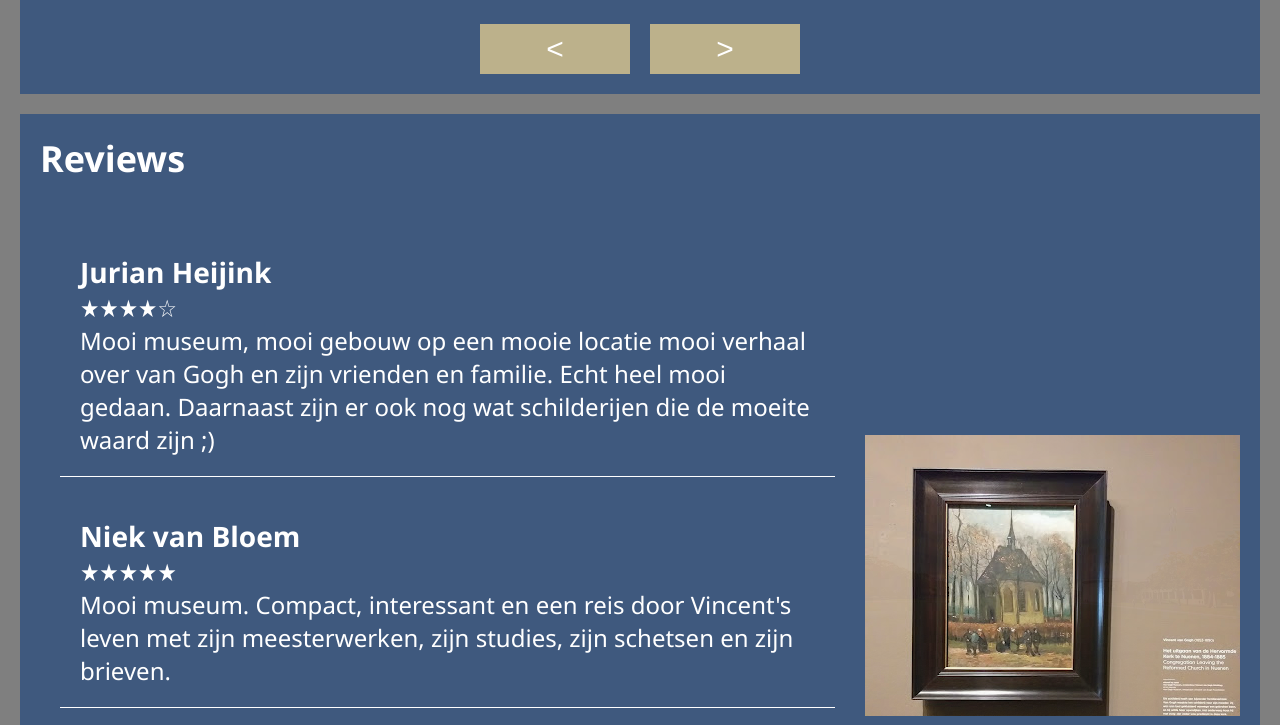
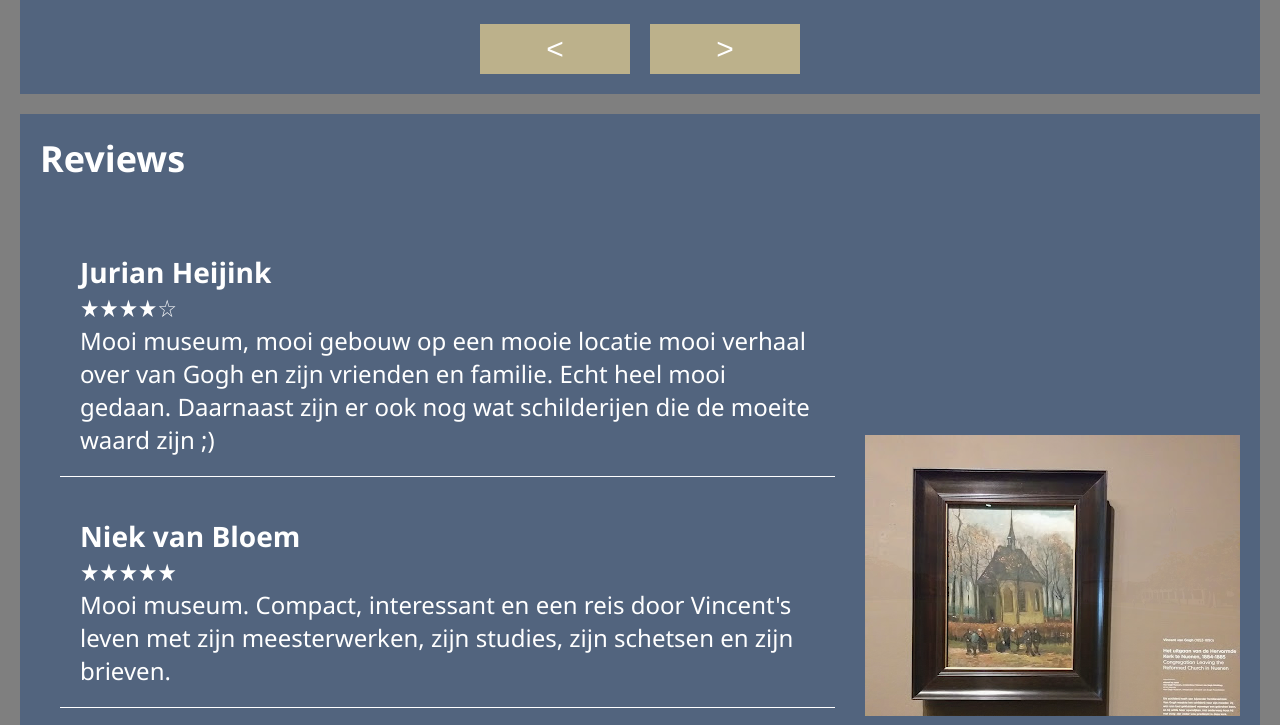
Before and after one commit to pinkflamey/f1m2-bo, a plain HTML site: page web/index.html in a window 1280 px wide. Shown: the part 1470-2195 px from the top of the page. Drawn offline with Linux system fonts and the light colour scheme.

Commit message:
changed section background

```diff
--- a/web/styles/style.css
+++ b/web/styles/style.css
@@ -148,7 +148,7 @@ main {
 }
 
 section {
-    background-color: #3f597e;
+    background-color: rgba(63, 89, 126, 0.7);
     padding: 20px 20px 20px 20px;
     margin: 20px 20px 0px 20px;
 }
@@ -207,6 +207,9 @@ section > .section-inside > figure {
 }
 .reviews > .section-inside > div > .review:last-child {
     border-bottom: none;
+}
+.review {
+    background: none;
 }
 
 h1 {
```
